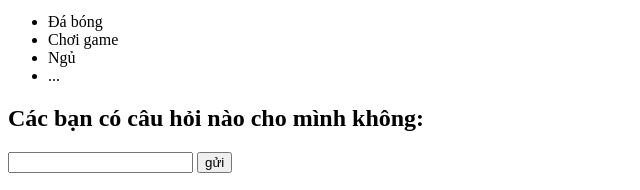
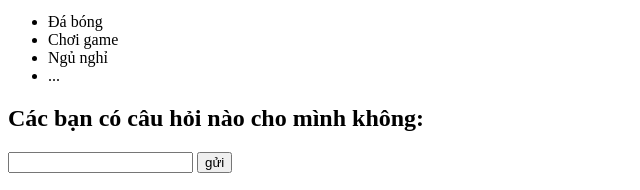
Before and after one commit to NgocDuong9/Html, a plain HTML site: page index.html in a window 1280 px wide. Shown: the part 458-648 px from the top of the page, 0-640 px from the left. Drawn offline with Linux system fonts and the light colour scheme.

Commit message:
Update index.html

```diff
--- a/index.html
+++ b/index.html
@@ -16,7 +16,7 @@
     <ul>
         <li>Đá bóng</li>
         <li>Chơi game</li>
-        <li>Ngủ</li>
+        <li>Ngủ nghỉ </li>
         <li>...</li>
     </ul>
 
```
